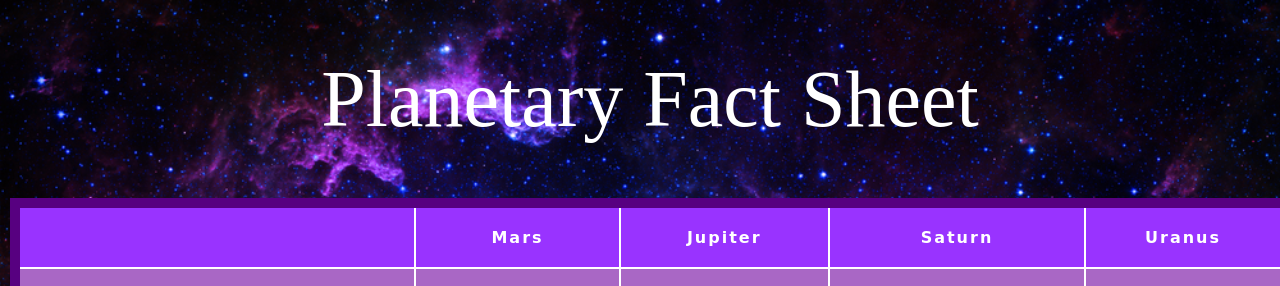
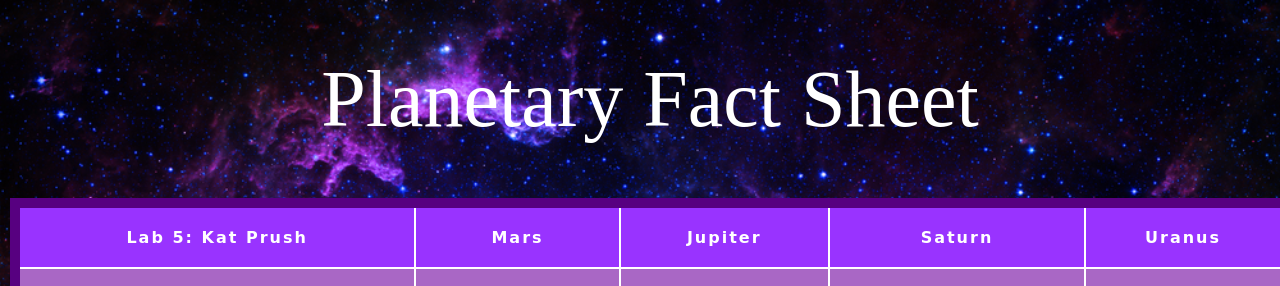
Before and after one commit to kdprush/lab5, a plain HTML site: page index.html in a window 1280 px wide. Shown: the top 286 px of the page. Drawn offline with Linux system fonts and the light colour scheme; a web font is replaced by a local one.

Commit message:
Update index.html

```diff
--- a/index.html
+++ b/index.html
@@ -13,7 +13,7 @@
   <h1>Planetary Fact Sheet</h1>
   <table id="planets">
     <tr>
-      <th></th>
+      <th>Lab 5: Kat Prush</th>
       <th>Mars</th>
       <th>Jupiter</th>
       <th>Saturn</th>
```
